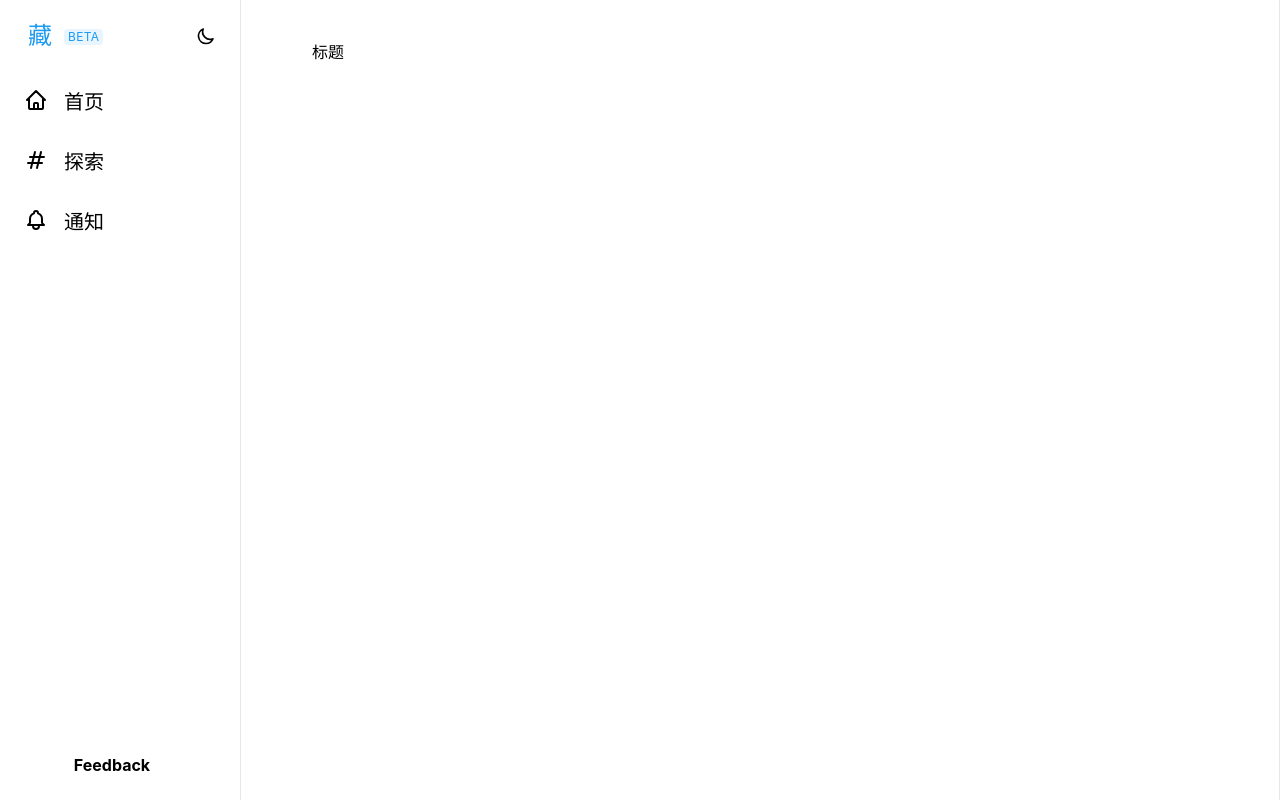
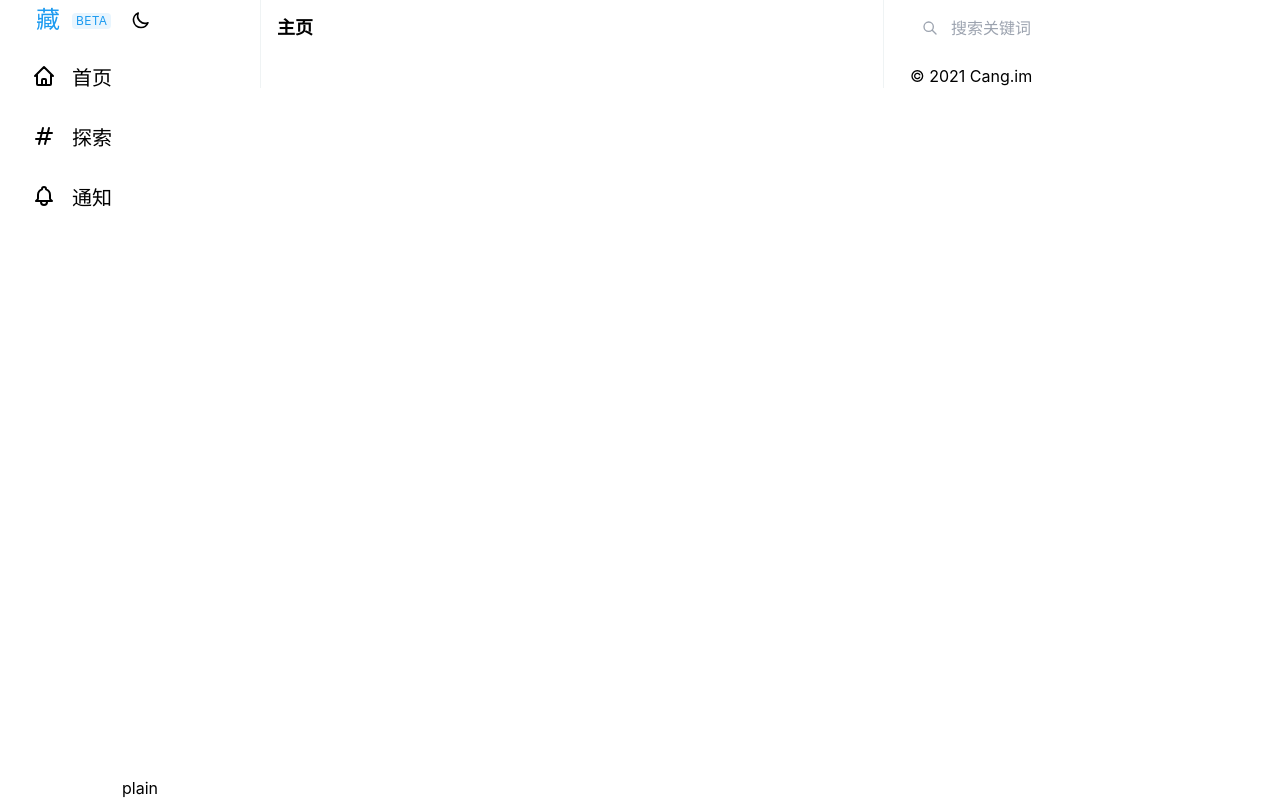
Before and after one commit to cmsim/www, a Next.js app: page /home in a window 1280 px wide. Built offline with nearby package versions, Linux system fonts and the light colour scheme.

Commit message:
更新布局

```diff
--- a/pages/home/index.tsx
+++ b/pages/home/index.tsx
@@ -12,25 +12,24 @@ import Link from 'next/link'
 
 const Home: NextPage = () => {
   return (
-    <div className='h-auto lg:h-screen flex flex-row'>
-      <div className='h-auto lg:h-full fixed flex flex-row lg:flex-col py-0 top-0 left-0 right-0 w-full shadow lg:shadow-none z-50'>
-        <aside className='lg:flex-grow lg:flex flex-col w-full pb-8 lg:pb-0 lg:w-56 fixed lg:sticky bg-wash dark:bg-wash-dark z-10 top-0 hidden'>
-          <nav className='sticky top-0 items-center w-full flex lg:block justify-between pt-0 pr-5 z-50'>
-            <div className='w-56 flex items-center pt-4 pl-7'>
+    <div className='flex'>
+      <div className='flex flex-1'>
+        <header className='flex grow items-end flex-col '>
+          <div className='w-60 h-screen relative'>
+            <nav className='fixed top-0 items-cente flex justify-between pl-4'>
               <a
-                className='inline-flex font-normal items-center text-cang-800 dark:text-primary-dark py-1 mr-0 sm:mr-3 whitespace-nowrap text-2xl'
+                className='inline-flex font-normal items-center text-cang-800 py-1 mr-0 sm:mr-3 whitespace-nowrap text-2xl'
                 href='/'>
                 藏
               </a>
-              <div className='w-full leading-loose hidden sm:flex flex-initial items-center h-auto pr-5 lg:pr-5 pt-0.5'>
-                <div className='px-1 mb-px bg-cang-30 dark:bg-highlight-dark rounded text-cang-800 dark:text-link-dark uppercase tracking-wide text-xs whitespace-nowrap'>
+              <div className='w-full leading-loose flex flex-initial items-center h-auto pr-5 pt-0.5'>
+                <div className='px-1 mb-px bg-cang-30 dark:bg-highlight-dark rounded text-cang-800 uppercase tracking-wide text-xs whitespace-nowrap'>
                   Beta
                 </div>
               </div>
               <div className='block dark:hidden'>
                 <button
                   type='button'
-                  aria-label='Use Dark Mode'
                   className='hidden lg:flex items-center h-full pr-2'>
                   <MoonIcon className='w-5 h-5' />
                 </button>
@@ -38,21 +37,17 @@ const Home: NextPage = () => {
               <div className='hidden dark:block'>
                 <button
                   type='button'
-                  aria-label='Use Light Mode'
                   className='hidden lg:flex items-center h-full pr-2'>
                   <SunIcon className='w-5 h-5' />
                 </button>
               </div>
-            </div>
             </nav>
-          <nav
-            role='navigation'
-            className='w-full h-screen lg:h-auto flex-grow pr-0 lg:pr-5 pt-6 pb-44 lg:pb-0 lg:py-6 md:pt-4 lg:pt-4 overflow-y-scroll lg:overflow-y-auto pl-3'>
+            <nav className='w-full h-screen flex-grow pt-12'>
               <ul>
                 <li className='flex items-start flex-col cursor-pointer flex-grow pt-1 pb-1'>
                   <a
                     title='首页'
-                  className='text-xl flex hover:rounded-full hover:bg-cang-40 p-3'
+                    className='text-xl flex hover:rounded-full hover:bg-cang-40 p-3 pr-6'
                     href='/'>
                     <HomeIcon className='w-6 h-6 mr-4' /> 首页
                   </a>
@@ -60,7 +55,7 @@ const Home: NextPage = () => {
                 <li className='flex items-start flex-col cursor-pointer flex-grow pt-1 pb-1'>
                   <a
                     title='Community'
-                  className='text-xl flex hover:rounded-full hover:bg-cang-40 p-3'
+                    className='text-xl flex hover:rounded-full hover:bg-cang-40 p-3 pr-6'
                     href='/community'>
                     <HashtagIcon className='w-6 h-6 mr-4' /> 探索
                   </a>
@@ -68,42 +63,37 @@ const Home: NextPage = () => {
                 <li className='flex items-start flex-col cursor-pointer flex-grow pt-1 pb-1'>
                   <a
                     title='Community'
-                  className='text-xl flex hover:rounded-full hover:bg-cang-40 p-3'
+                    className='text-xl flex hover:rounded-full hover:bg-cang-40 p-3 pr-6'
                     href='/community'>
                     <BellIcon className='w-6 h-6 mr-4' /> 通知
                   </a>
                 </li>
               </ul>
             </nav>
-          <div className='px-5 py-3 sticky bottom-0 lg:px-5 w-full hidden lg:flex items-center bg-gradient-to-t from-wash dark:from-wash-dark'>
-            <button className='w-full text-center justify-center text-base leading-tight font-bold border rounded-lg py-2 px-4 focus:ring-1 focus:ring-offset-2 focus:ring-link active:bg-link active:border-link active:text-white active:ring-0 active:ring-offset-0 outline-none inline-flex items-center my-1 bg-transparent text-secondary dark:text-secondary-dark bg-secondary-button dark:bg-secondary-button-dark hover:text-link focus:text-link border-transparent'>
-              Feedback
-            </button>
-          </div>
-        </aside>
-      </div>
-      <div className='flex flex-1 w-full h-full self-stretch'>
-        <main className='flex flex-1 self-stretch flex-col items-end justify-around'>
-          <article className='h-full mx-auto relative w-full min-w-0'>
-            <div className='lg:pt-0 pl-0 lg:ml-60 2xl:ml-60 2xl:mr-96 border-r-[1px] border-l-[1px] h-full'>
-              <div className='pt-8 lg:pt-10 mb-0 sm:pt-8 sm:mb-8 lg:mb-6 flex-col sm:flex-row flex flex-grow items-start sm:items-center justify-start mx-auto max-w-4xl'>
-                标题
+            <div className='absolute bottom-0 justify-center w-full flex'>
+              plain
             </div>
           </div>
+        </header>
+        <main className='flex grow items-start flex-col'>
+          <div className='flex justify-between w-[1000px]'>
+            <article className='w-[624px] border-r-[1px] border-l-[1px] border-cang-200'>
+              <div className='flex items-center h-14 text-lg pl-4'>
+                <h2 className='font-bold'>主页</h2>
+              </div>
             </article>
-          <div className='w-full lg:max-w-xs hidden 2xl:block'>
-            <aside className='pt-6 fixed top-0 right-5 w-80'>
-              <div className='hidden md:flex relative pl-4 pr-0.5 py-1 h-10 bg-gray-200 dark:bg-gray-100 outline-none focus:ring focus:outline-none hover:bg-opacity-80 pointer items-center shadow-inner text-left w-full text-gray-400 rounded-lg align-middle text-sm focus:ring-cang-30'>
-                <SearchIcon className='mr-3 w-4 h-4 align-middle text-gray-400 flex-shrink-0 group-hover:hover:text-gray-500' />
+            <div className='w-[350px] mt-2'>
+              <div className='flex relative h-10'>
+                <SearchIcon className='left-3 top-3 absolute w-4 h-4 align-middle text-gray-400 flex-shrink-0 group-hover:hover:text-gray-500' />
                 <input
                   placeholder='搜索关键词'
-                  className='w-full mr-4 bg-transparent focus:outline-none placeholder:ring-cang-400 text-cang-500'
+                  className='flex pl-10 border border-transparent rounded-full bg-cang-200 w-full mr-4 bg-transparent focus:outline-none placeholder:ring-cang-400 text-cang-500 focus:ring-cang-800 focus:border-cang-800 focus:bg-cang-300'
                 />
               </div>
               <footer className='mt-4'>
                 © {new Date().getFullYear()} Cang.im
               </footer>
-            </aside>
+            </div>
           </div>
         </main>
       </div>
```
Lines whose indentation alone changed are shown as unchanged.
